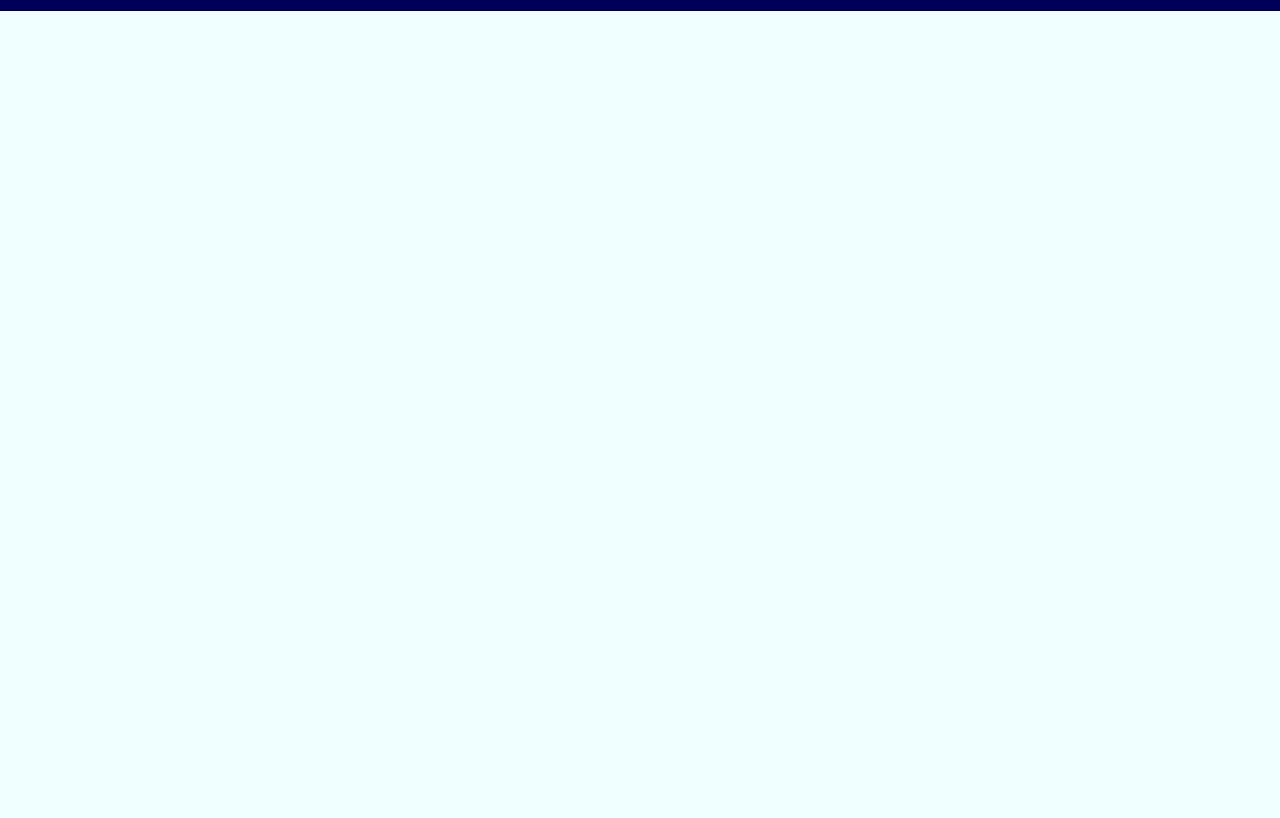
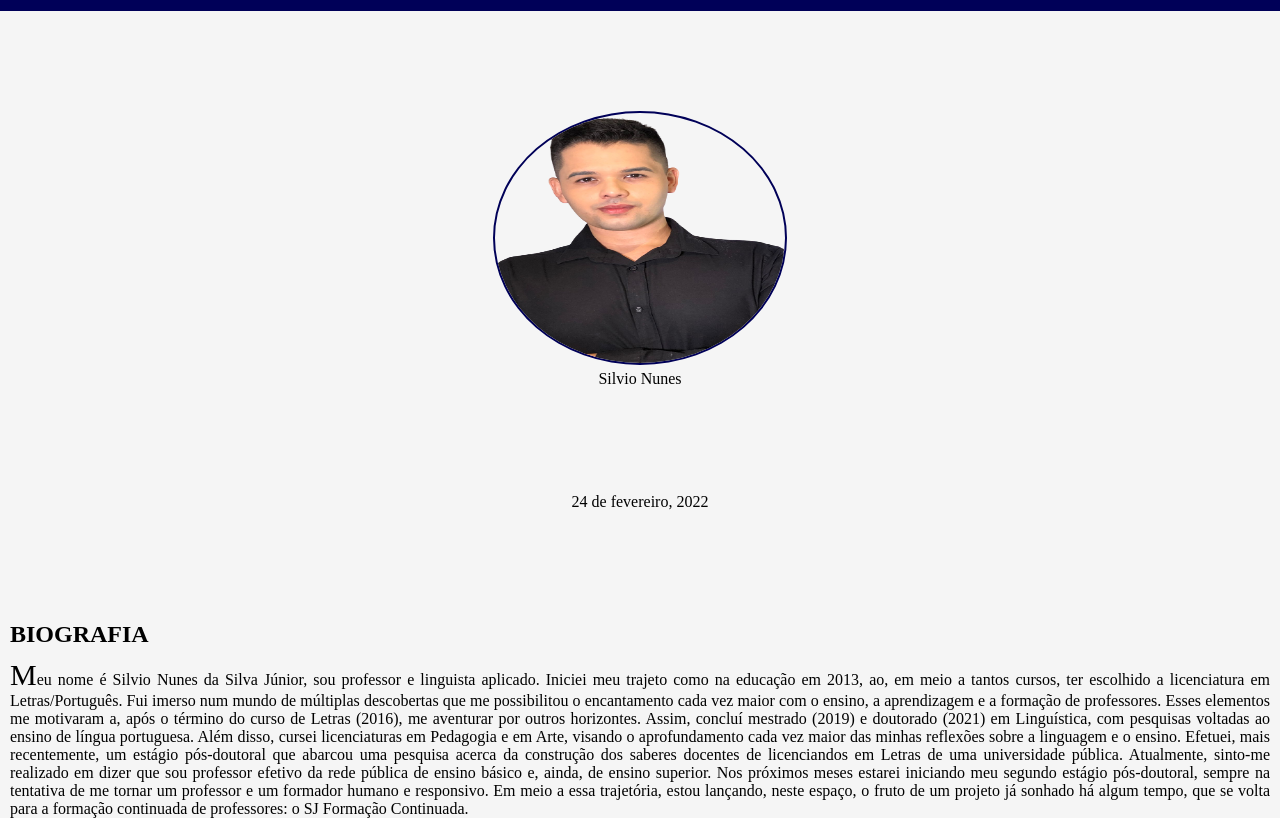
Before and after one commit to NicWell/freelablogpessoal, a plain HTML site: page index.html in a window 1280 px wide. Shown: the part 69-887 px from the top of the page. Before the commit the page ends 800 px from the top, so only its background shows below. Drawn offline with Linux system fonts and the light colour scheme.

Commit message:
adicionando biografia

```diff
--- a/header.css
+++ b/css/header.css
@@ -4,7 +4,7 @@
 }
 
 body {
-    background-color: #F0FFFF;
+    background-color: #F5F5F5;
 }
 
 a {
@@ -94,6 +94,7 @@ nav {
     transform: translateX(0);
 }
 
+
 .mobile-menu.active .line1{
     transform: rotate(-45deg) translate(-8px, 8px);
 }
--- /dev/null
+++ b/css/index.css
@@ -0,0 +1,36 @@
+.imagem{
+    display: flex;
+    justify-content: center;
+    align-items: center;
+    flex-direction: column;
+    padding: 100px 2px;
+}
+.imagem img{
+    border: 2px solid;
+    border-radius: 50%;
+    border-color: rgb(0, 0, 88);
+}
+.imagem figcaption{
+    padding:5px;
+}
+
+main section p{
+    text-align:justify;
+    margin-left: 10px;
+    margin-right:10px;
+}
+
+main section p::first-letter{
+    text-transform: uppercase;
+    font-size: 30px;
+}
+h2{
+    text-transform: uppercase;
+    padding: 10px 10px;
+}
+
+#data-atual{
+    display: flex;
+    justify-content:center;
+    margin-block-end: 100px;
+}
--- a/index.html
+++ b/index.html
@@ -6,7 +6,8 @@
     <meta http-equiv="X-UA-Compatible" content="IE=edge">
     <meta name="viewport" content="width=device-width, initial-scale=1.0">
     <meta name="author" content="Wellington Nicacio">
-    <link rel="stylesheet" href="./header.css">
+    <link rel="stylesheet" href="./css/header.css">
+    <link rel="stylesheet" href="./css/index.css">
     <title>Blog Pessoal</title>
     <base href="/" target="_parent">
 </head>
@@ -21,16 +22,40 @@
                 <div class="line3"></div>
             </div>
             <ul class="nav-list">
-                <li><a href="/">Sobre Mim</a></li>
+                <li><a href="#sobreMim">Sobre Mim</a></li>
                 <li><a href="/">Contato</a></li>
                 <li><a href="/">Redes Sociais</a></li>
-                <li><a href="/">Acessar Curso</a></li>
+                <li><a href="/">Acessar Cursos</a></li>
             </ul>
         </nav>
     </header>
     <main>
+        <section>
+            <figure class="imagem">
+                <img src="./img/junior.png" alt="Foto de perfil" width="290" height="250">
+                <figcaption>Silvio Nunes</figcaption>
+            </figure>
+            <div id="data-atual"></div>
+            <h2 id="sobreMim">biografia</h2>
+            <p>Meu nome é Silvio Nunes da Silva Júnior, sou professor e linguista aplicado. Iniciei meu
+                trajeto como na
+                educação em 2013, ao, em meio a tantos cursos, ter escolhido a licenciatura em Letras/Português. Fui
+                imerso num mundo de múltiplas descobertas que me possibilitou o encantamento cada vez maior com o
+                ensino, a aprendizagem e a formação de professores. Esses elementos me motivaram a, após o término do
+                curso de Letras (2016), me aventurar por outros horizontes. Assim, concluí mestrado (2019) e doutorado
+                (2021) em Linguística, com pesquisas voltadas ao ensino de língua portuguesa. Além disso, cursei
+                licenciaturas em Pedagogia e em Arte, visando o aprofundamento cada vez maior das minhas reflexões sobre
+                a linguagem e o ensino. Efetuei, mais recentemente, um estágio pós-doutoral que abarcou uma pesquisa
+                acerca da construção dos saberes docentes de licenciandos em Letras de uma universidade pública.
+                Atualmente, sinto-me realizado em dizer que sou professor efetivo da rede pública de ensino básico e,
+                ainda, de ensino superior. Nos próximos meses estarei iniciando meu segundo estágio pós-doutoral, sempre
+                na tentativa de me tornar um professor e um formador humano e responsivo.
+                Em meio a essa trajetória, estou lançando, neste espaço, o fruto de um projeto já sonhado há algum
+                tempo, que se volta para a formação continuada de professores: o SJ Formação Continuada.</p>
+        </section>
     </main>
-    <script src="./navbar.js"></script>
+    <script src="./js/navbar.js"></script>
+    <script src="./js/data.js"></script>
 </body>
 
 </html>
--- /dev/null
+++ b/js/data.js
@@ -0,0 +1,7 @@
+function newdate() {
+    data = new Date;
+    monName = new Array("janeiro", "fevereiro", "março", "abril", "maio", "junho", "agosto", "outubro", "novembro", "dezembro");
+    console.log(typeof (data.getDate()));
+    document.getElementById("data-atual").innerHTML = `<span>${data.getDate()} de ${monName[data.getMonth()]}, ${data.getFullYear()}</span>`;
+}
+newdate();
```
Also changed, not shown: img/junior.png (added), js/navbar.js (renamed from navbar.js).
